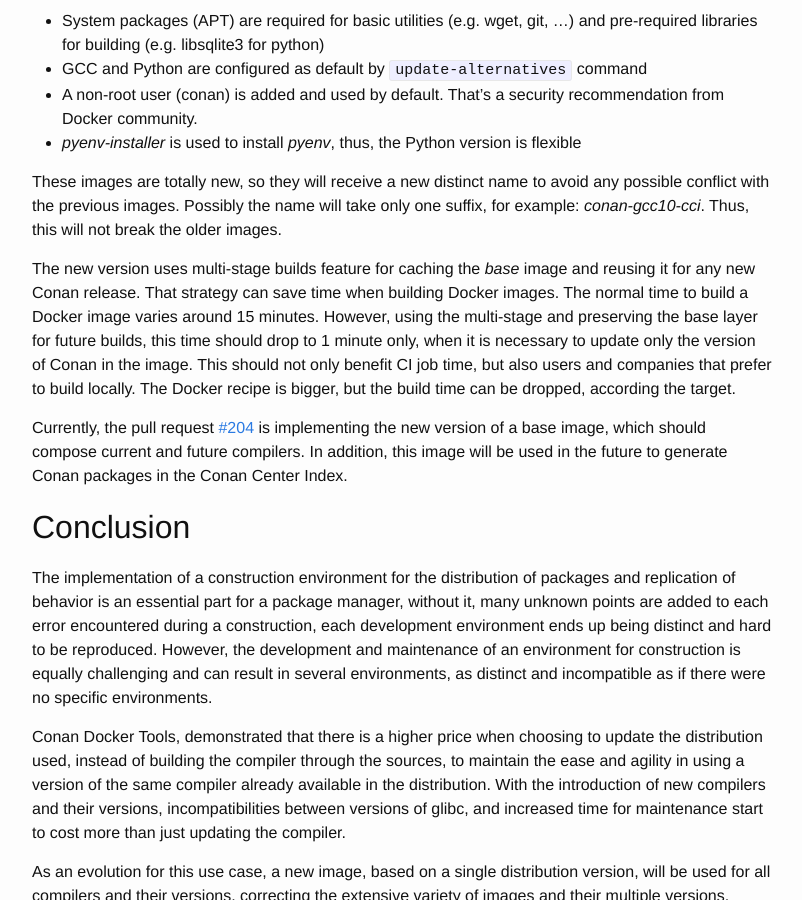
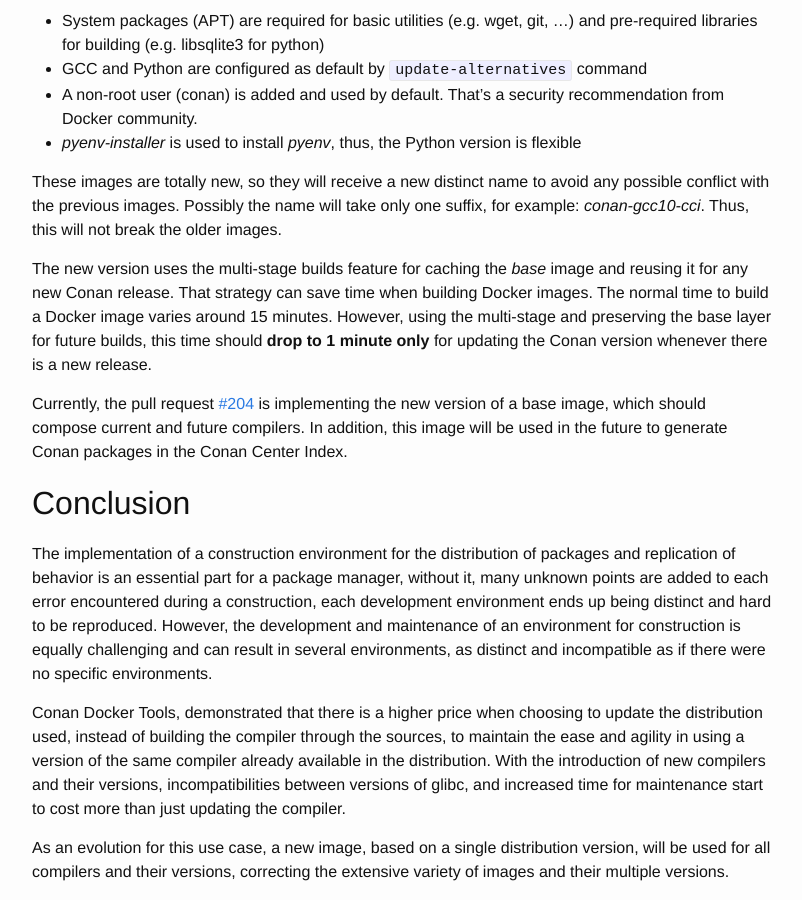
Before and after one commit to conan-io/conan-io.github.io, a Jekyll site: the page built from _posts/2020-06-04-Conan-Docker-Images.markdown, in a window 1280 px wide and 900 px high, scrolled down 2695 px. Shown: the whole window, without its empty margins (238-1040 px from the left). Built offline with Jekyll 4.4.1, drawn with Linux system fonts in a browser that asks for light colours; comment, search, counter and statistics services are not loaded.

Commit message:
Do not encourage docker images for companies
Co-authored-by: Daniel <danimanzaneque@gmail.com>

```diff
--- a/_posts/2020-06-04-Conan-Docker-Images.markdown
+++ b/_posts/2020-06-04-Conan-Docker-Images.markdown
@@ -52,7 +52,7 @@ The new recipe version is bigger than the current version, because it builds GCC
 
 These images are totally new, so they will receive a new distinct name to avoid any possible conflict with the previous images. Possibly the name will take only one suffix, for example: *conan-gcc10-cci*. Thus, this will not break the older images.
 
-The new version uses multi-stage builds feature for caching the *base* image and reusing it for any new Conan release. That strategy can save time when building Docker images. The normal time to build a Docker image varies around 15 minutes. However, using the multi-stage and preserving the base layer for future builds, this time should drop to 1 minute only, when it is necessary to update only the version of Conan in the image. This should not only benefit CI job time, but also users and companies that prefer to build locally. The Docker recipe is bigger, but the build time can be dropped, according the target.
+The new version uses the multi-stage builds feature for caching the *base* image and reusing it for any new Conan release. That strategy can save time when building Docker images. The normal time to build a Docker image varies around 15 minutes. However, using the multi-stage and preserving the base layer for future builds, this time should **drop to 1 minute only** for updating the Conan version whenever there is a new release.
 
 Currently, the pull request [#204](https://github.com/conan-io/conan-docker-tools/pull/204) is implementing the new version of a base image, which should compose current and future compilers. In addition, this image will be used in the future to generate Conan packages in the Conan Center Index.
 
```
